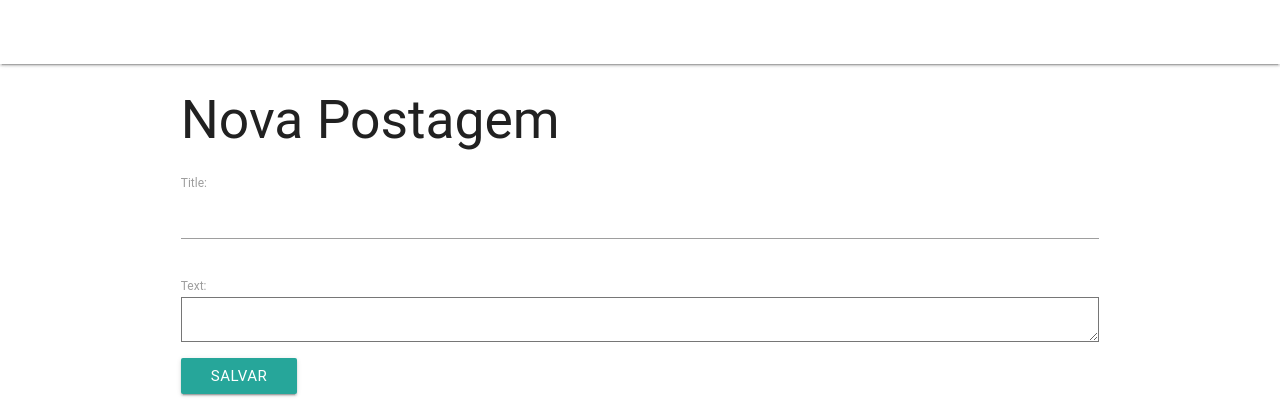
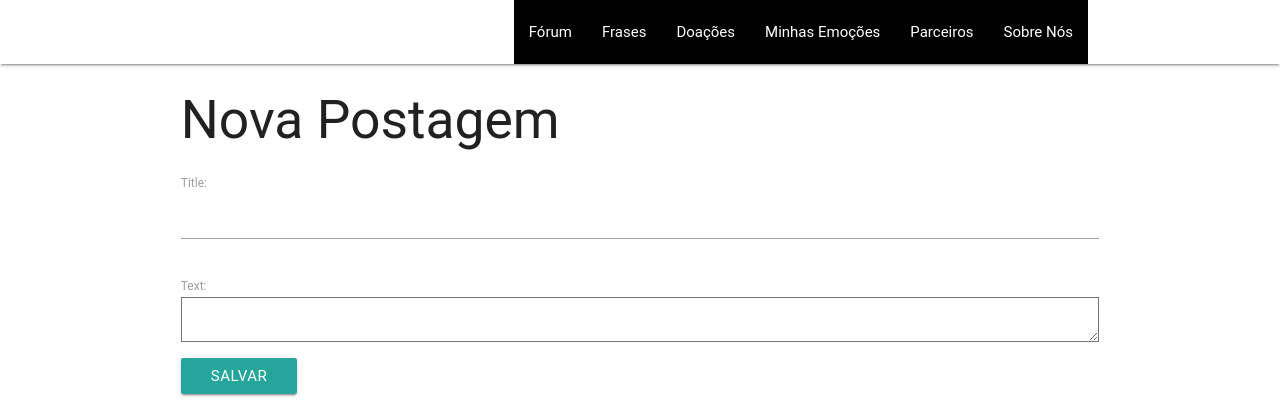
Before and after one commit to Hildialex/Django, a Django app: page /post/new/ in a window 1280 px wide. Shown: the top 420 px of the page. Run offline with Django 3.2, Linux system fonts and the light colour scheme; some libraries are stand-ins or nearby versions; some web fonts are replaced.

Commit message:
Relembrando
Ainda não está funcionando tenho que estudar mais para funcionar

```diff
--- a/bestrong/beapp/templates/blog/base.html
+++ b/bestrong/beapp/templates/blog/base.html
@@ -22,12 +22,12 @@
 			<nav class="white" role="navigation">
 				<div class="nav-wrapper container">
 					<ul class="right hide-on-med-and-down">
-						<li><a href="/">Fórum</a></li>
-						<li><a href="/">Frases</a></li>
-						<li><a href="/">Doações</a></li>
-						<li><a href="/">Minhas Emoções</a></li>
-						<li><a href="/">Parceiros</a></li>
-						<li><a href="/">Sobre Nós</a></li>
+						<li class="black"><a href="{% url 'index' %}">Fórum</a></li>
+						<li class="black"><a href="/">Frases</a></li>
+						<li class="black"><a href="/">Doações</a></li>
+						<li class="black"><a href="/">Minhas Emoções</a></li>
+						<li class="black"><a href="/">Parceiros</a></li>
+						<li class="black"><a href="/">Sobre Nós</a></li>
 						{% if user.is_authenticated %}
 							<a href="{% url 'post_new' %}" class="top-menu"><i class="material-icons">add</i></a>
 						{% endif %}
--- a/bestrong/beapp/urls.py
+++ b/bestrong/beapp/urls.py
@@ -2,8 +2,9 @@ from django.urls import path
 from . import views
 
 urlpatterns = [
-	path('', views.post_list, name='post_list'),
+	path('post/list', views.post_list, name='post_list'),
 	path('post/<int:pk>/', views.post_detail, name='post_detail'),
 	path('post/new/', views.post_new, name='post_new'),
 	path('post/<int:pk>/edit/', views.post_edit, name='post_edit'),
+	path(' ', views.index, name='index'),
 ]
--- a/bestrong/beapp/views.py
+++ b/bestrong/beapp/views.py
@@ -4,9 +4,12 @@ from django.utils import timezone
 from .forms import PostForm
 
 # Create your views here.
+def index(request):
+	return render(request, 'blog/frases.html')
+
 def post_list(request):
 	posts = Post.objects.filter(published_date__lte=timezone.now()).order_by('published_date')
-	return render(request, 'blog/post_list.html', {'posts':posts})
+	return render(request, 'blog/post_list.html', {'post':posts})
 
 def post_detail(request, pk):
 	post = Post.objects.get(pk = pk)
```
Also changed, not shown: bestrong/beapp/templates/blog/frases.html (+4 -4 lines).
